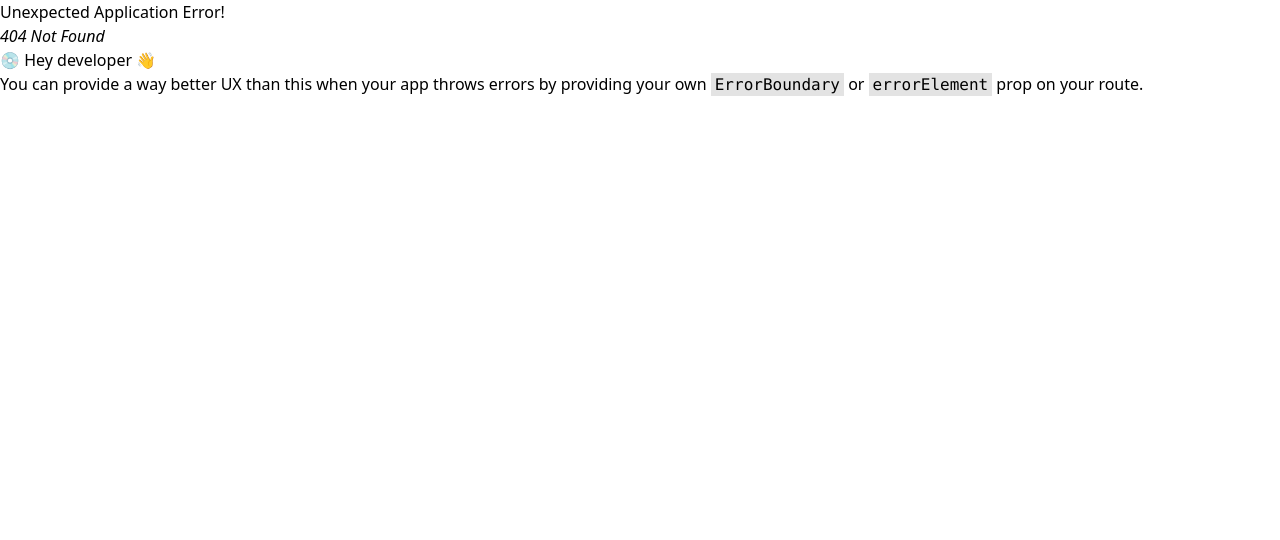
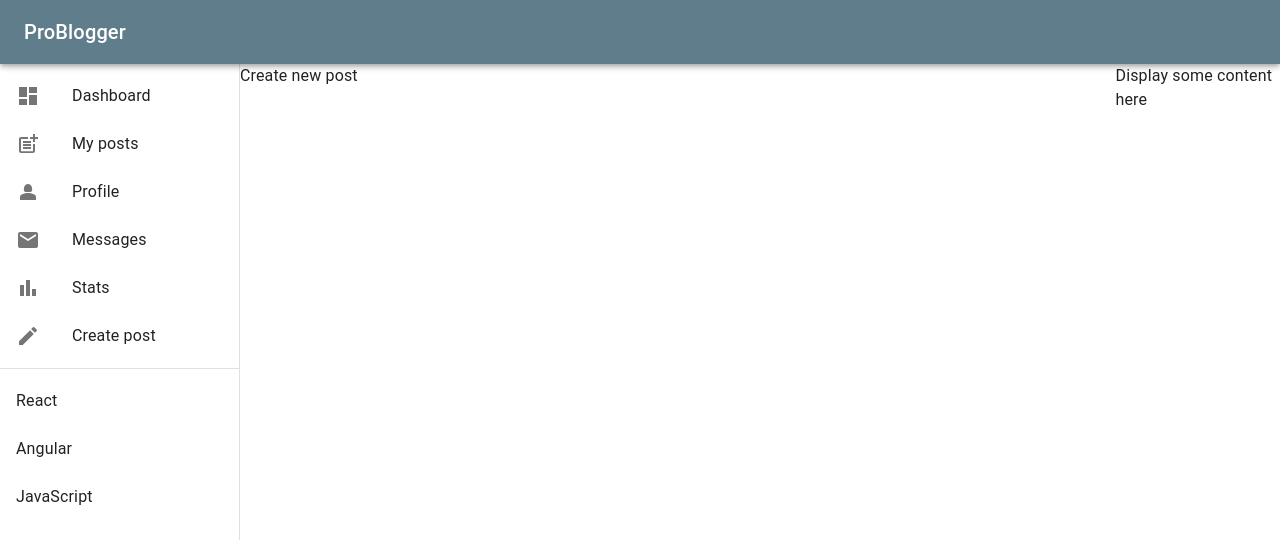
Before and after one commit to umair-ak/Problogger, a React (Vite) app: page /user/dashboard/createpost in a window 1280 px wide. Before the commit this address had no page. Shown: the top 540 px of the page. Built offline with nearby package versions, Linux system fonts and the light colour scheme.

Commit message:
Created nested routes in the dashboard

```diff
--- /dev/null
+++ b/src/components/BlogPosts.jsx
@@ -0,0 +1,22 @@
+import React from 'react'
+import { Box,Grid,Toolbar } from '@mui/material'
+import BlogPostCard from './BlogPostCard'
+
+export default function BlogPosts() {
+  return (
+    <Box component="main" sx={{width:"80%"}}>
+    <Toolbar />
+    <Grid container spacing={{ xs: 2}} >
+
+    <Grid item xs={4} ><BlogPostCard /></Grid>
+    <Grid item xs={4} ><BlogPostCard /></Grid>
+    <Grid item xs={4} ><BlogPostCard /></Grid>
+    <Grid item xs={4} ><BlogPostCard /></Grid>
+    <Grid item xs={4} ><BlogPostCard /></Grid>
+    <Grid item xs={4} ><BlogPostCard /></Grid>
+
+    </Grid>
+
+    </Box>
+  )
+}
--- /dev/null
+++ b/src/components/CreatePost.jsx
@@ -0,0 +1,11 @@
+import React from 'react'
+import { Box, Toolbar } from '@mui/material'
+
+export default function CreatePost() {
+  return (
+    <Box component="main" sx={{width:"80%"}}>
+    <Toolbar />
+    Create new post
+    </Box>
+  )
+}
--- /dev/null
+++ b/src/components/Messages.jsx
@@ -0,0 +1,11 @@
+import React from 'react'
+import { Box, Toolbar } from '@mui/material'
+
+export default function Messages() {
+  return (
+    <Box component="main" sx={{width:"80%"}}>
+    <Toolbar />
+        Messages
+    </Box>
+  )
+}
--- /dev/null
+++ b/src/components/MyPosts.jsx
@@ -0,0 +1,11 @@
+import React from 'react'
+import { Box, Toolbar } from '@mui/material'
+
+export default function MyPosts() {
+  return (
+    <Box component="main" sx={{width:"80%"}}>
+    <Toolbar />
+    All the posts that the user has made will appear here.
+    </Box>
+  )
+}
--- /dev/null
+++ b/src/components/Profile.jsx
@@ -0,0 +1,11 @@
+import React from 'react'
+import { Box, Toolbar } from '@mui/material'
+
+export default function Profile() {
+  return (
+    <Box component="main" sx={{width:"80%"}}>
+    <Toolbar />
+        User profile
+    </Box>
+  )
+}
--- /dev/null
+++ b/src/components/Stats.jsx
@@ -0,0 +1,11 @@
+import React from 'react'
+import { Box, Toolbar } from '@mui/material'
+
+export default function Stats() {
+  return (
+    <Box component="main" sx={{width:"80%"}}>
+    <Toolbar />
+    statistics of the posts that were created by the user
+    </Box>
+  )
+}
--- a/src/main.jsx
+++ b/src/main.jsx
@@ -10,6 +10,12 @@ import Signup from './pages/Signup.jsx'
 import User from './components/User.jsx';
 import Dashboard from './pages/Dashboard.jsx';
 import Interests from './pages/Interests.jsx';
+import BlogPosts from './components/BlogPosts.jsx';
+import MyPosts from './components/MyPosts.jsx';
+import Profile from './components/Profile.jsx';
+import Messages from './components/Messages.jsx';
+import Stats from './components/Stats.jsx';
+import CreatePost from './components/CreatePost.jsx';
 
 const router = createBrowserRouter(
   createRoutesFromElements(
@@ -20,8 +26,16 @@ const router = createBrowserRouter(
       <Route path='signup' element={<Signup />} />
 
         <Route path='user' element={<User />}>
-        <Route path='interests' element={<Interests />} />
-        <Route path='dashboard' element={<Dashboard />} />
+          <Route path='interests' element={<Interests />} />
+          <Route path='dashboard' element={<Dashboard />}>
+            <Route index element={<BlogPosts />} />
+            <Route path='myposts' element={<MyPosts />} />
+            <Route path='profile' element={<Profile />} />
+            <Route path='message' element={<Messages />} />
+            <Route path='stats' element={<Stats />} />
+            <Route path='createpost' element={<CreatePost />} />
+          </Route>
+
         </Route>
     </Route>
 
--- a/src/pages/Dashboard.jsx
+++ b/src/pages/Dashboard.jsx
@@ -10,7 +10,7 @@ import PostAddIcon from '@mui/icons-material/PostAdd';
 import Person2Icon from '@mui/icons-material/Person2';
 import BarChartIcon from '@mui/icons-material/BarChart';
 import CreateIcon from '@mui/icons-material/Create';
-import BlogPostCard from '../components/BlogPostCard';
+import { Outlet } from 'react-router-dom';
 
 export default function Dashboard() {
 
@@ -59,20 +59,7 @@ export default function Dashboard() {
         </List>
       </Box>
     </Drawer>
-    <Box component="main" sx={{width:"80%"}}>
-    <Toolbar />
-    <Grid container spacing={{ xs: 2}} >
-
-    <Grid item xs={4} ><BlogPostCard /></Grid>
-    <Grid item xs={4} ><BlogPostCard /></Grid>
-    <Grid item xs={4} ><BlogPostCard /></Grid>
-    <Grid item xs={4} ><BlogPostCard /></Grid>
-    <Grid item xs={4} ><BlogPostCard /></Grid>
-    <Grid item xs={4} ><BlogPostCard /></Grid>
-
-    </Grid>
-
-    </Box>
+    <Outlet/>
 
     <Box component='aside'>
     <Toolbar />
```
